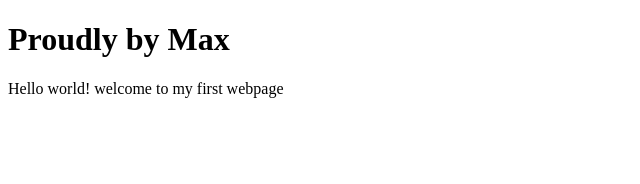
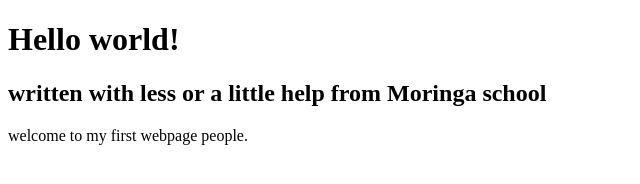
Before and after one commit to Maxie24/my-first-website, a plain HTML site: page my-first-website.html in a window 1280 px wide. Shown: the whole page, without its empty margins (0-640 px from the left). Drawn offline with Linux system fonts and the light colour scheme.

Commit message:
add header block elements

```diff
--- a/my-first-website.html
+++ b/my-first-website.html
@@ -3,8 +3,10 @@
 <head>
   <title>My First Webpage!</title>
 </head>
-<h1>Proudly by Max</h1>
 <body>
-  Hello world! welcome to my first webpage
+  <h1>Hello world!</h1>
+  <h2>written with less or a little help from Moringa school</h2>
+
+  <p>welcome to my first webpage people.</p>
 </body>
 </html>
```
